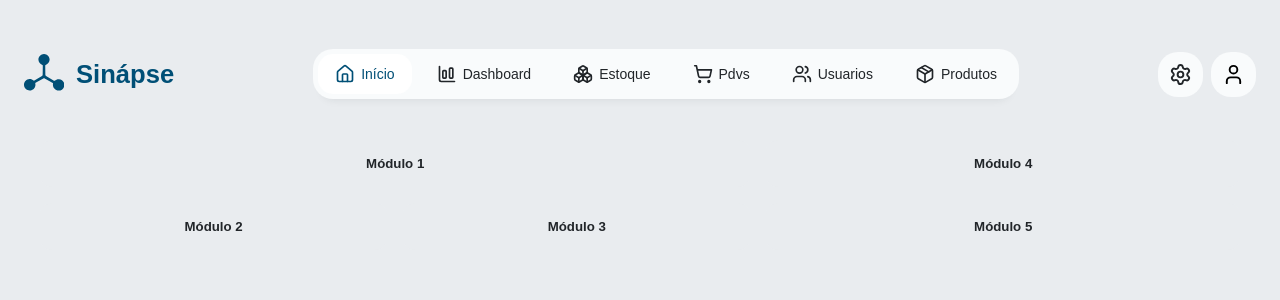
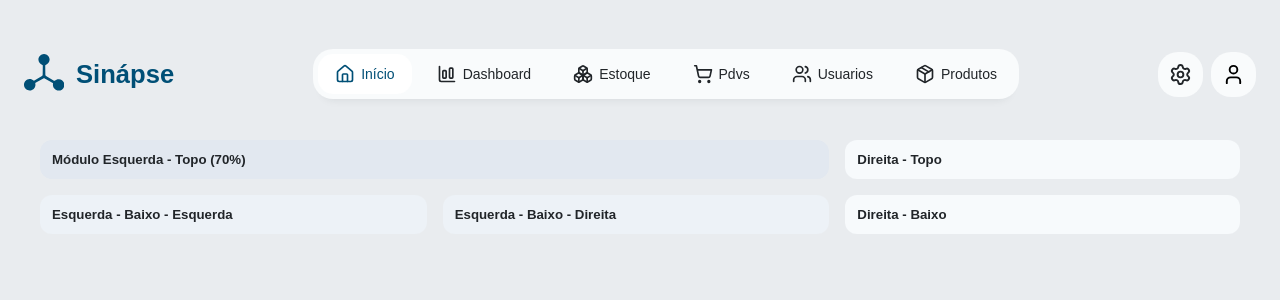
Before and after one commit to josielmaicon/Sinapse-ERP, a React (Vite) app in the folder interface/: page / in a window 1280 px wide. Shown: the top 300 px of the page. Built offline with nearby package versions, Linux system fonts and the light colour scheme; a web font is replaced by a local one.

Commit message:
modulos iniciados

```diff
--- a/interface/src/pages/homepage.jsx
+++ b/interface/src/pages/homepage.jsx
@@ -1,91 +1,39 @@
-import React from 'react';
-
 export default function HomePage() {
   return (
     <div
       style={{
-        display: 'grid',
-        gridTemplateColumns: '0.6fr 0.4fr',
-        gap: '16px',
-        padding: '16px',
-        height: '100hv'
+        display: "flex",
+        flexDirection: "row",
+        height: "100%", // ocupa todo o espaço do main
+        gap: "16px",
+        padding: "16px",
+        boxSizing: "border-box",
       }}
     >
-      {/* Coluna esquerda */}
-      <div
-        style={{
-          display: 'grid',
-          gridTemplateRows: '0.7fr 0.3fr',
-          gap: '16px'
-        }}
-      >
-        <div style={{
-          background: '#e9ecef',
-          borderRadius: '12px',
-          display: 'flex',
-          justifyContent: 'center',
-          alignItems: 'center',
-          padding: '16px'
-        }}>
-          <h5>Módulo 1</h5>
+      {/* Coluna da esquerda */}
+      <div style={{ flex: 2, display: "flex", flexDirection: "column", gap: "16px" }}>
+        {/* Linha de cima (maior, ocupa 70% da altura da coluna) */}
+        <div style={{ flex: 0.7, background: "#e2e8f0", borderRadius: "12px", padding: "12px" }}>
+          <h5>Módulo Esquerda - Topo (70%)</h5>
         </div>
-
-        {/* Linha inferior dividida verticalmente */}
-        <div style={{
-          display: 'grid',
-          gridTemplateColumns: '1fr 1fr',
-          gap: '16px'
-        }}>
-          <div style={{
-            background: '#e9ecef',
-            borderRadius: '12px',
-            display: 'flex',
-            justifyContent: 'center',
-            alignItems: 'center',
-            padding: '16px'
-          }}>
-            <h5>Módulo 2</h5>
+        {/* Linha de baixo (dividida em 2 verticalmente) */}
+        <div style={{ flex: 0.3, display: "flex", gap: "16px" }}>
+          <div style={{ flex: 1, background: "#edf2f7", borderRadius: "12px", padding: "12px" }}>
+            <h5>Esquerda - Baixo - Esquerda</h5>
           </div>
-          <div style={{
-            background: '#e9ecef',
-            borderRadius: '12px',
-            display: 'flex',
-            justifyContent: 'center',
-            alignItems: 'center',
-            padding: '16px'
-          }}>
-            <h5>Módulo 3</h5>
+          <div style={{ flex: 1, background: "#edf2f7", borderRadius: "12px", padding: "12px" }}>
+            <h5>Esquerda - Baixo - Direita</h5>
           </div>
         </div>
       </div>
 
-      {/* Coluna direita */}
-      <div
-        style={{
-          display: 'grid',
-          gridTemplateRows: '1fr 1fr',
-          gap: '16px'
-        }}
-      >
-        <div style={{
-          background: '#e9ecef',
-          borderRadius: '12px',
-          display: 'flex',
-          justifyContent: 'center',
-          alignItems: 'center',
-          padding: '16px'
-        }}>
-          <h5>Módulo 4</h5>
+      {/* Coluna da direita (dividida em 2 horizontalmente iguais) */}
+      <div style={{ flex: 1, display: "flex", flexDirection: "column", gap: "16px" }}>
+        <div style={{ flex: 1, background: "#f7fafc", borderRadius: "12px", padding: "12px" }}>
+          <h5>Direita - Topo</h5>
         </div>
-        <div style={{
-          background: '#e9ecef',
-          borderRadius: '12px',
-          display: 'flex',
-          justifyContent: 'center',
-          alignItems: 'center',
-          padding: '16px'
-        }}>
-          <h5>Módulo 5</h5>
+        <div style={{ flex: 1, background: "#f7fafc", borderRadius: "12px", padding: "12px" }}>
+          <h5>Direita - Baixo</h5>
         </div>
       </div>
     </div>
--- a/interface/src/styles/GlobalStyles.css
+++ b/interface/src/styles/GlobalStyles.css
@@ -6,6 +6,11 @@
 /* ============================
    Variáveis globais
 ============================ */
+html, body, #root {
+  height: 100%;        /* garante altura total da viewport */
+  margin: 0;           /* remove margens padrões do body */
+}
+
 :root {
   /* Fonte */
   --font-family-base: 'Zalando Sans SemiExpanded', sans-serif;
@@ -23,6 +28,8 @@
   /* Layout */
   --layout-margin: 24px;
   --layout-max-width: 1200px;
+    height: 100%;   /* garante altura total */
+
 
   /* Raio de borda */
   --btn-radius: 15px;
@@ -33,6 +40,14 @@
 
   /* Espaçamento padrão */
   --element-padding: 12px 20px;
+}
+
+.app-container {
+  height: calc(100% - 100px); /* altura = tela - topbar */
+  overflow: auto;             /* rolagem só dentro do conteúdo */
+  display: flex;              /* pra flex filhos funcionarem */
+  flex-direction: column;
+  gap: 16px;                  /* se quiser espaço entre módulos */
 }
 
 /* ============================
```
